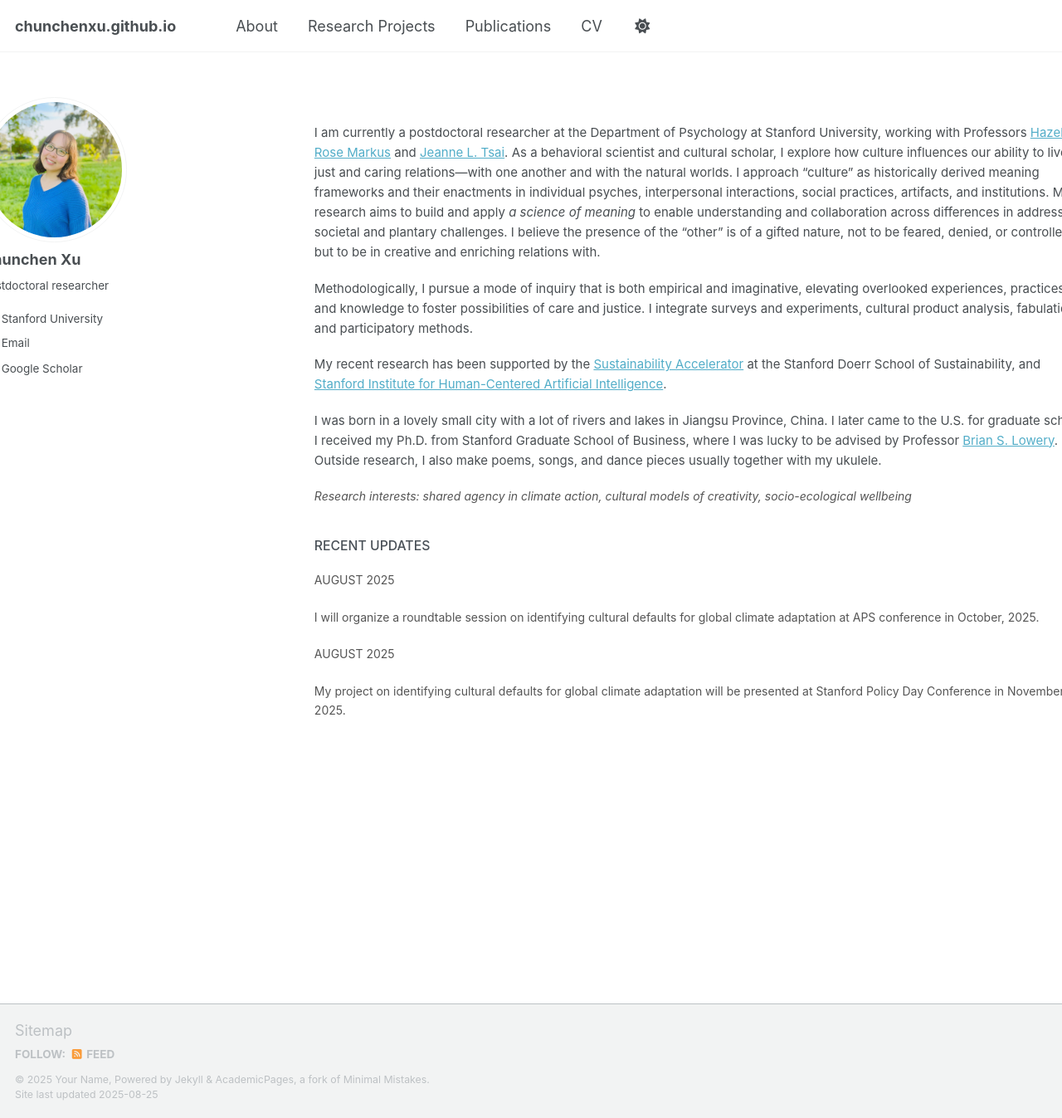
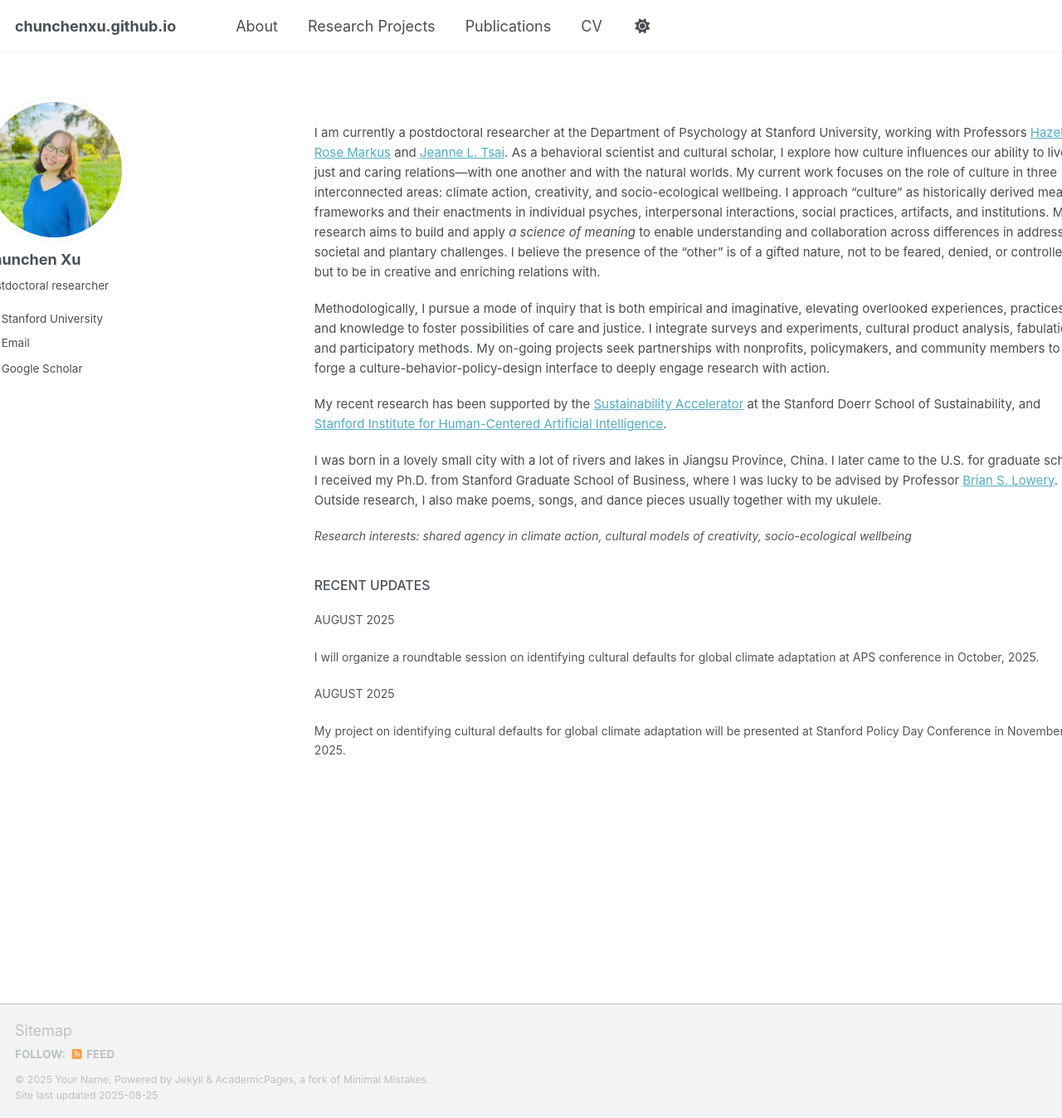
Before and after one commit to chunchenxu/chunchenxu.github.io, a Jekyll site: the page built from _pages/about.html, in a window 1280 px wide and 1347 px high. Shown: the whole window at 83% size. Built offline with Jekyll 4.4.1, drawn with Linux system fonts in a browser that asks for light colours; some web fonts are replaced; a script that is not in the unit is left out.

Commit message:
Update about.html

```diff
--- a/_pages/about.html
+++ b/_pages/about.html
@@ -9,9 +9,9 @@ redirect_from:
 
 <div class="about-container">
 
-<p>I am currently a postdoctoral researcher at the Department of Psychology at Stanford University, working with Professors <a href="https://web.stanford.edu/~hazelm/">Hazel Rose Markus</a> and <a href="https://psychology.stanford.edu/people/jeanne-l-tsai/">Jeanne L. Tsai</a>. As a behavioral scientist and cultural scholar, I explore how culture influences our ability to live in just and caring relations—with one another and with the natural worlds. I approach “culture” as historically derived meaning frameworks and their enactments in individual psyches, interpersonal interactions, social practices, artifacts, and institutions. My research aims to build and apply <em>a science of meaning</em> to enable understanding and collaboration across differences in addressing societal and plantary challenges. I believe the presence of the “other” is of a gifted nature, not to be feared, denied, or controlled, but to be in creative and enriching relations with. </p>
+<p>I am currently a postdoctoral researcher at the Department of Psychology at Stanford University, working with Professors <a href="https://web.stanford.edu/~hazelm/">Hazel Rose Markus</a> and <a href="https://psychology.stanford.edu/people/jeanne-l-tsai/">Jeanne L. Tsai</a>. As a behavioral scientist and cultural scholar, I explore how culture influences our ability to live in just and caring relations—with one another and with the natural worlds. My current work focuses on the role of culture in three interconnected areas: climate action, creativity, and socio-ecological wellbeing. I approach “culture” as historically derived meaning frameworks and their enactments in individual psyches, interpersonal interactions, social practices, artifacts, and institutions. My research aims to build and apply <em>a science of meaning</em> to enable understanding and collaboration across differences in addressing societal and plantary challenges. I believe the presence of the “other” is of a gifted nature, not to be feared, denied, or controlled, but to be in creative and enriching relations with. </p>
 
-<p>Methodologically, I pursue a mode of inquiry that is both empirical and imaginative, elevating overlooked experiences, practices, and knowledge to foster possibilities of care and justice. I integrate surveys and experiments, cultural product analysis, fabulation, and participatory methods. </p>
+<p>Methodologically, I pursue a mode of inquiry that is both empirical and imaginative, elevating overlooked experiences, practices, and knowledge to foster possibilities of care and justice. I integrate surveys and experiments, cultural product analysis, fabulation, and participatory methods. My on-going projects seek partnerships with nonprofits, policymakers, and community members to forge a culture-behavior-policy-design interface to deeply engage research with action. </p>
 
 <p>
 My recent research has been supported by the <a href="https://sustainability-accelerator.stanford.edu/">Sustainability Accelerator</a> at the Stanford Doerr School of Sustainability, and <a href="https://hai.stanford.edu/">Stanford Institute for Human-Centered Artificial Intelligence</a>.
```
